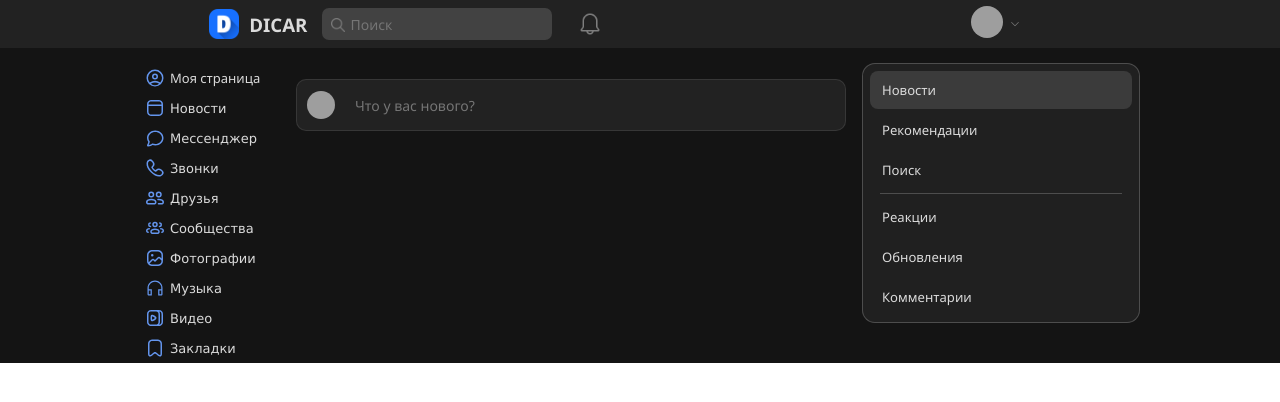
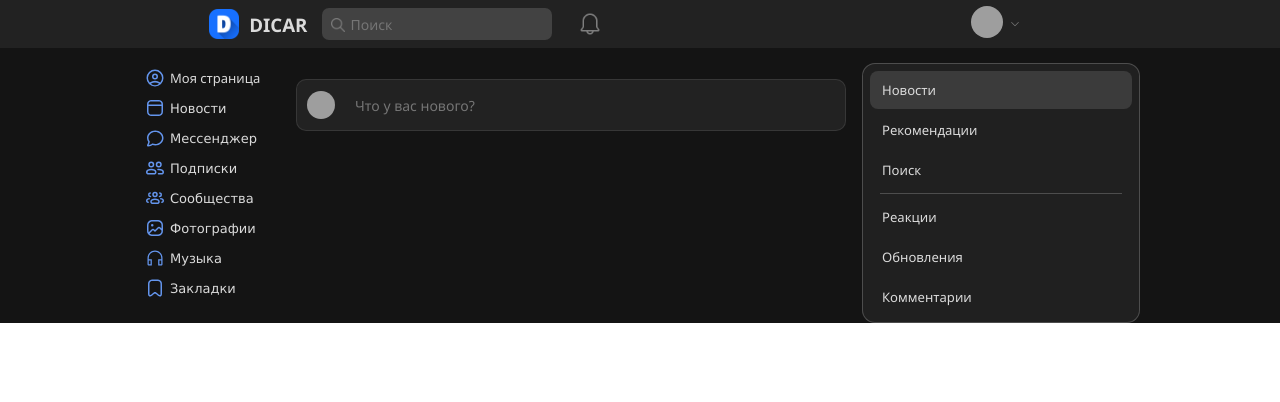
Before and after one commit to shishanee/Social-Network-Front, a React (Vite) app: page / in a window 1280 px wide. Shown: the top 402 px of the page. Built offline with nearby package versions, Linux system fonts and the light colour scheme; grey boxes are pictures that could not be loaded.

Commit message:
code review

```diff
--- a/src/components/Sidebar/Sidebar.tsx
+++ b/src/components/Sidebar/Sidebar.tsx
@@ -1,12 +1,10 @@
 import myProfile from "../../../public/my_profile.svg";
 import news from "../../../public/news.svg";
 import message from "../../../public/message.svg";
-import call from "../../../public/callSidebar.svg";
 import friends from "../../../public/friends.svg";
 import group from "../../../public/group.svg";
 import photos from "../../../public/photos.svg";
 import musics from "../../../public/headphones_FILL0_wght400_GRAD0_opsz48.svg";
-import videos from "../../../public/videos.svg";
 import clips from "../../../public/clips.svg";
 import styles from "./Sidebar.module.scss";
 import { Link } from "react-router-dom";
@@ -40,15 +38,8 @@ const Sidebar: React.FC = (): JSX.Element => {
         <li>
           <Link to="#">
             {" "}
-            <img src={call} alt="" />
-            Звонки
-          </Link>
-        </li>
-        <li>
-          <Link to="#">
-            {" "}
             <img src={friends} alt="" />
-            Друзья
+            Подписки
           </Link>
         </li>
         <li>
@@ -72,13 +63,7 @@ const Sidebar: React.FC = (): JSX.Element => {
             Музыка
           </Link>
         </li>
-        <li>
-          <Link to="#">
-            {" "}
-            <img src={videos} alt="" />
-            Видео
-          </Link>
-        </li>
+
         <li>
           <Link to="#">
             {" "}
```
